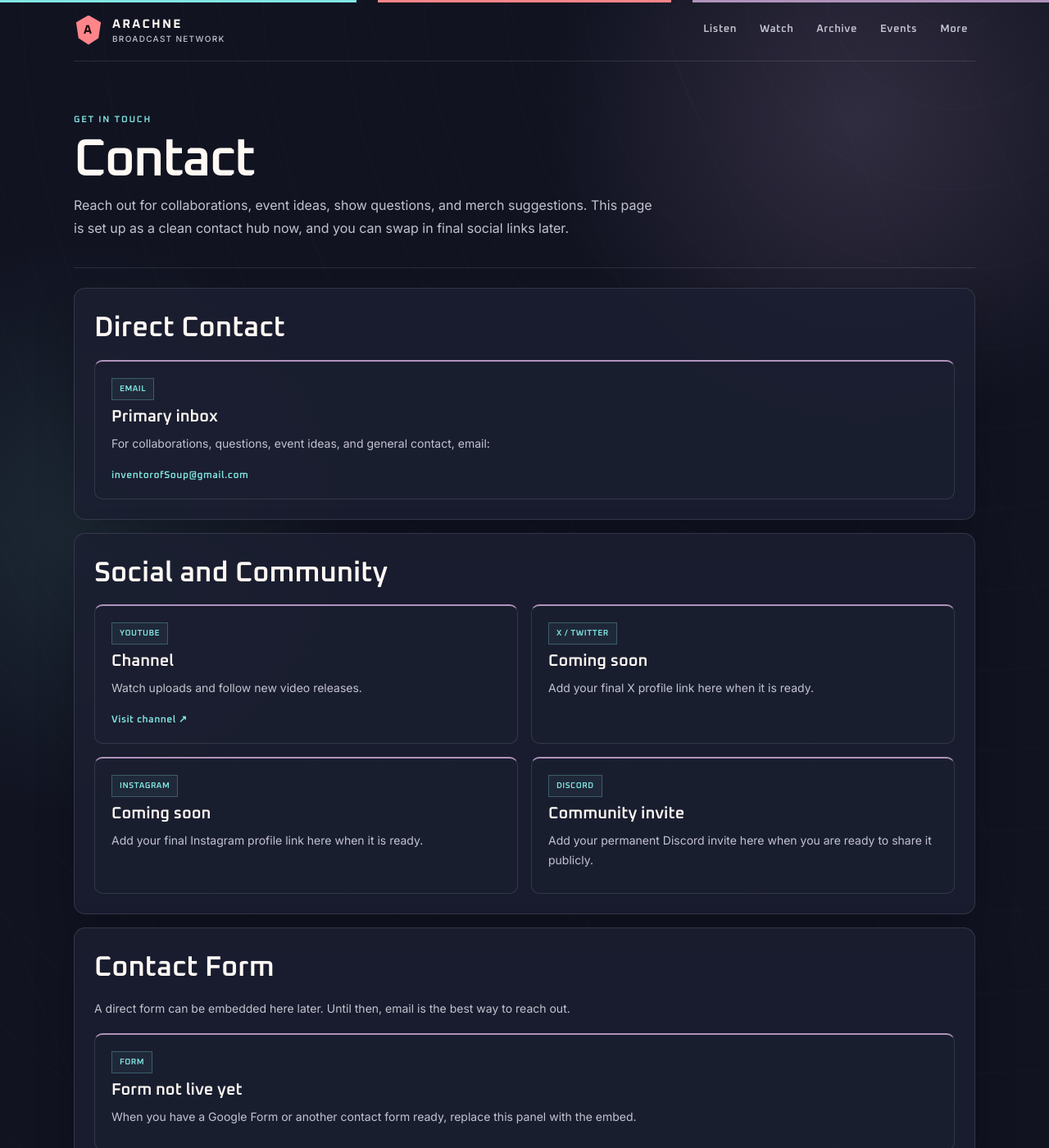
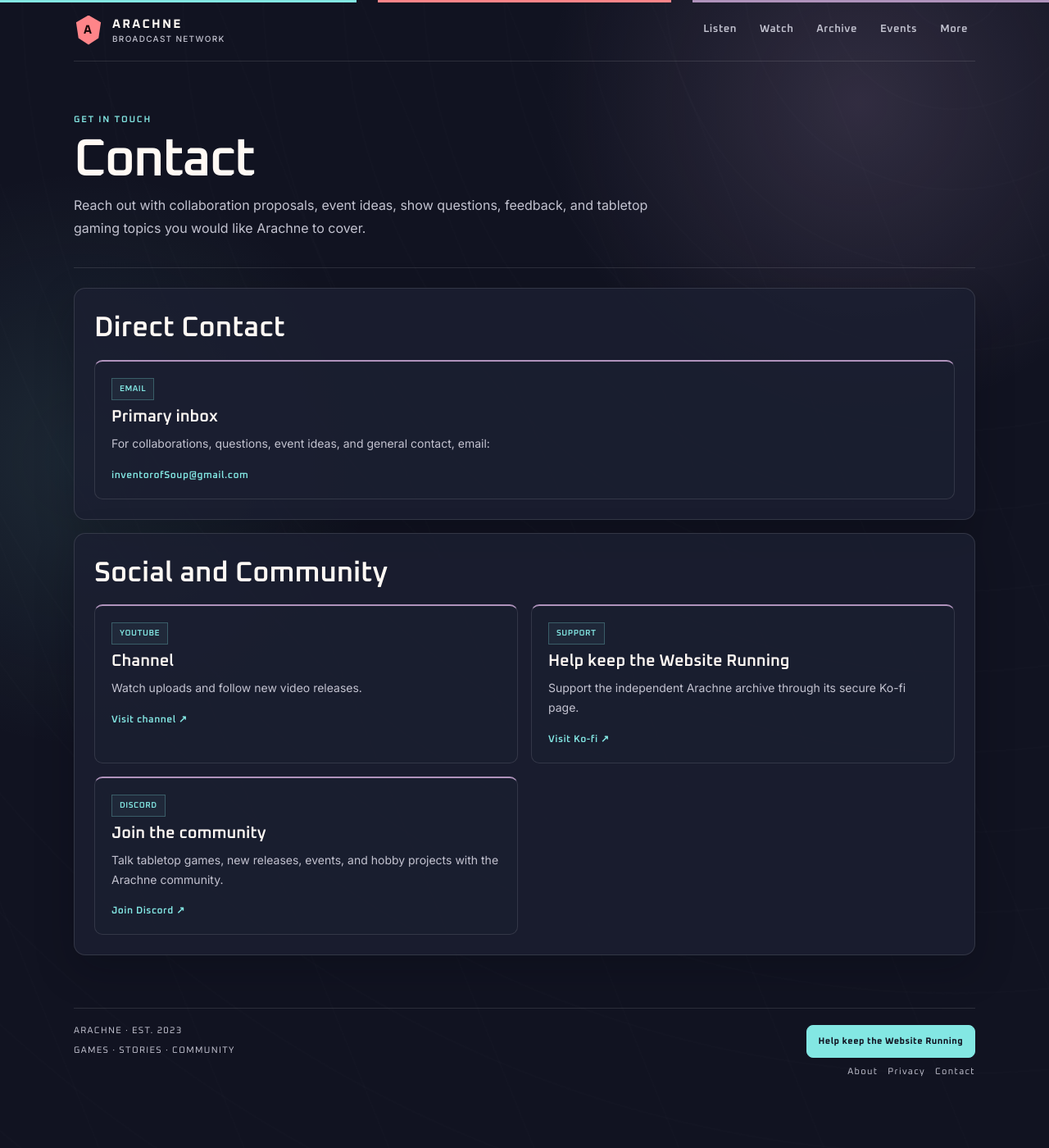
Before and after one commit to InventorofSoup/ArachneAWebsite, a Jekyll site: the page built from contact.html, in a window 1280 px wide and 1400 px high. Shown: the whole window at 82% size. Built offline with Jekyll 4.4.1, drawn with Linux system fonts in a browser that asks for light colours.

Commit message:
Polish site for public launch

```diff
--- a/_config.yml
+++ b/_config.yml
@@ -10,11 +10,15 @@ adsense_client: ""
 # Add the full Ko-fi (or other payment provider) URL when the page is ready.
 support_url: "https://ko-fi.com/arachneapodcast"
 
+# Permanent community invite used on the Contact page.
+discord_url: "https://discord.gg/UAMNqPCJM"
+
 # IMPORTANT: remove theme so we use our own layouts
 plugins:
   - jekyll-feed
   - jekyll-redirect-from
   - jekyll-seo-tag
+  - jekyll-sitemap
 
 markdown: kramdown
 permalink: /posts/:title/
--- a/_includes/sidebar.html
+++ b/_includes/sidebar.html
@@ -19,11 +19,8 @@
         <a href="{{ site.baseurl }}/about/" data-path="/about/">About</a>
         <a href="{{ site.baseurl }}/search/" data-path="/search/">Search</a>
         <a href="{{ site.baseurl }}/tags/" data-path="/tags/">Topics</a>
-        <a href="{{ site.baseurl }}/sponsors/" data-path="/sponsors/">Sponsors</a>
-        <a href="{{ site.baseurl }}/merch/" data-path="/merch/">Merch</a>
         <a href="{{ site.baseurl }}/contact/" data-path="/contact/">Contact</a>
         <a href="{{ site.baseurl }}/support/" data-path="/support/">Support Arachne</a>
-        <a href="{{ site.baseurl }}/admin/" rel="nofollow">Editor login</a>
       </div>
     </details>
   </nav>
--- a/_layouts/default.html
+++ b/_layouts/default.html
@@ -8,6 +8,7 @@
   <meta name="viewport" content="width=device-width, initial-scale=1">
   <title>{% if page.title %}{{ page.title }} · {% endif %}{{ site.title | default: "Arachne" }}</title>
   <meta name="description" content="{% if page.excerpt %}{{ page.excerpt | strip_html | strip_newlines | escape }}{% else %}{{ site.description | escape }}{% endif %}">
+  {% if page.robots %}<meta name="robots" content="{{ page.robots | escape }}">{% endif %}
 
   <meta property="og:title" content="{% if page.title %}{{ page.title }} · {% endif %}{{ site.title }}">
   <meta property="og:description" content="{% if page.excerpt %}{{ page.excerpt | strip_html | strip_newlines | escape }}{% else %}{{ site.description | escape }}{% endif %}">
--- a/contact.html
+++ b/contact.html
@@ -8,7 +8,7 @@ permalink: /contact/
   <p class="hero-kicker">Get in touch</p>
   <h1 class="page-title">Contact</h1>
   <p class="page-copy">
-    Reach out for collaborations, event ideas, show questions, and merch suggestions. This page is set up as a clean contact hub now, and you can swap in final social links later.
+    Reach out with collaboration proposals, event ideas, show questions, feedback, and tabletop gaming topics you would like Arachne to cover.
   </p>
 </header>
 
@@ -45,39 +45,21 @@ permalink: /contact/
     </div>
 
     <div class="contact-card">
-      <div class="tag">X / TWITTER</div>
-      <h3 class="hline">Coming soon</h3>
-      <p class="excerpt">Add your final X profile link here when it is ready.</p>
-    </div>
-
-    <div class="contact-card">
-      <div class="tag">INSTAGRAM</div>
-      <h3 class="hline">Coming soon</h3>
-      <p class="excerpt">Add your final Instagram profile link here when it is ready.</p>
+      <div class="tag">SUPPORT</div>
+      <h3 class="hline">Help keep the Website Running</h3>
+      <p class="excerpt">Support the independent Arachne archive through its secure Ko-fi page.</p>
+      <p class="contact-line">
+        <a class="contact-link" href="{{ site.support_url }}" target="_blank" rel="noopener noreferrer">Visit Ko-fi ↗</a>
+      </p>
     </div>
 
     <div class="contact-card">
       <div class="tag">DISCORD</div>
-      <h3 class="hline">Community invite</h3>
-      <p class="excerpt">Add your permanent Discord invite here when you are ready to share it publicly.</p>
+      <h3 class="hline">Join the community</h3>
+      <p class="excerpt">Talk tabletop games, new releases, events, and hobby projects with the Arachne community.</p>
+      <p class="contact-line">
+        <a class="contact-link" href="{{ site.discord_url }}" target="_blank" rel="noopener noreferrer">Join Discord ↗</a>
+      </p>
     </div>
   </div>
 </section>
-
-<section class="panel section" style="margin-top:16px;">
-  <div class="section-head">
-    <h2 class="feed-title">Contact Form</h2>
-  </div>
-
-  <p class="small">
-    A direct form can be embedded here later. Until then, email is the best way to reach out.
-  </p>
-
-  <div class="contact-placeholder">
-    <div class="tag">FORM</div>
-    <h3 class="hline">Form not live yet</h3>
-    <p class="excerpt">
-      When you have a Google Form or another contact form ready, replace this panel with the embed.
-    </p>
-  </div>
-</section>
```
Also changed, not shown: 404.html (added, +26 -0 lines), merch.md (+2 -0 lines), robots.txt (added, +9 -0 lines), sponsors.md (+2 -0 lines).
